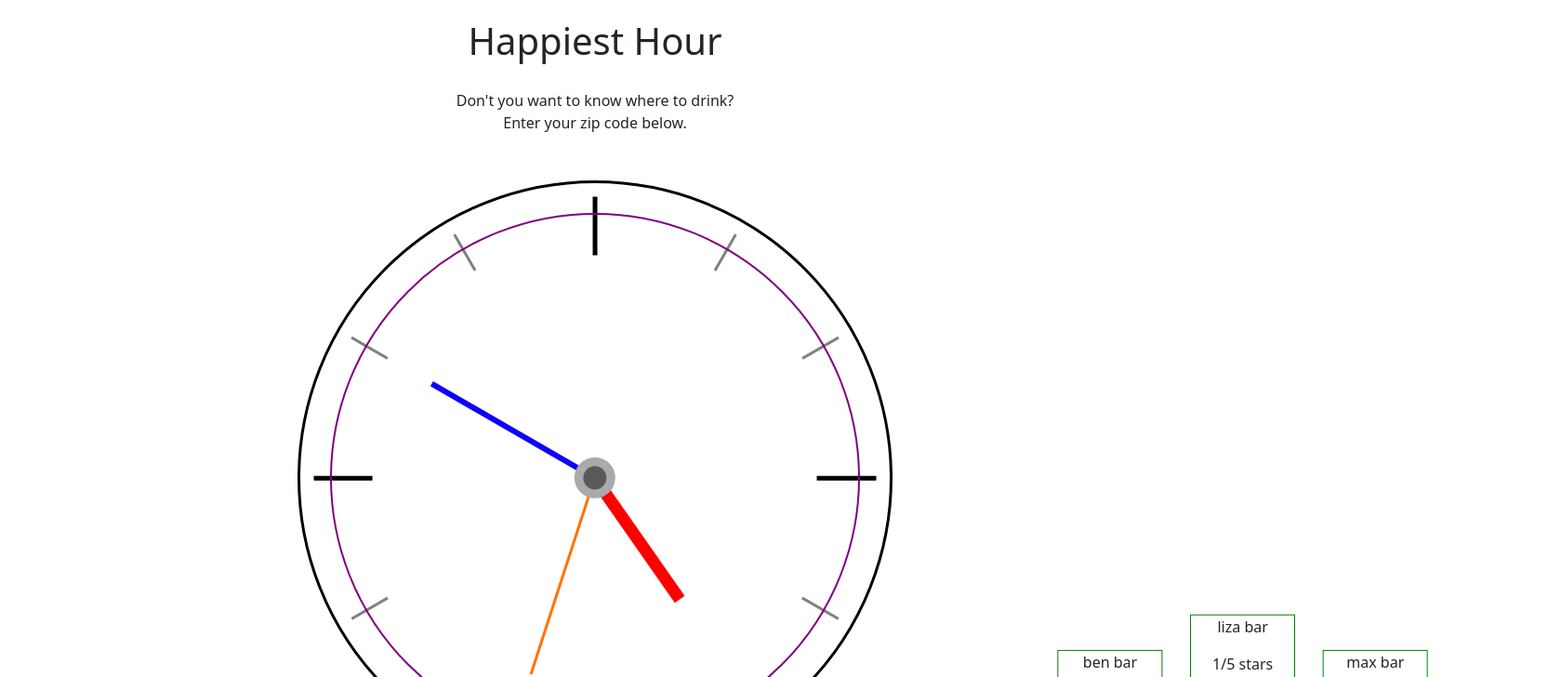
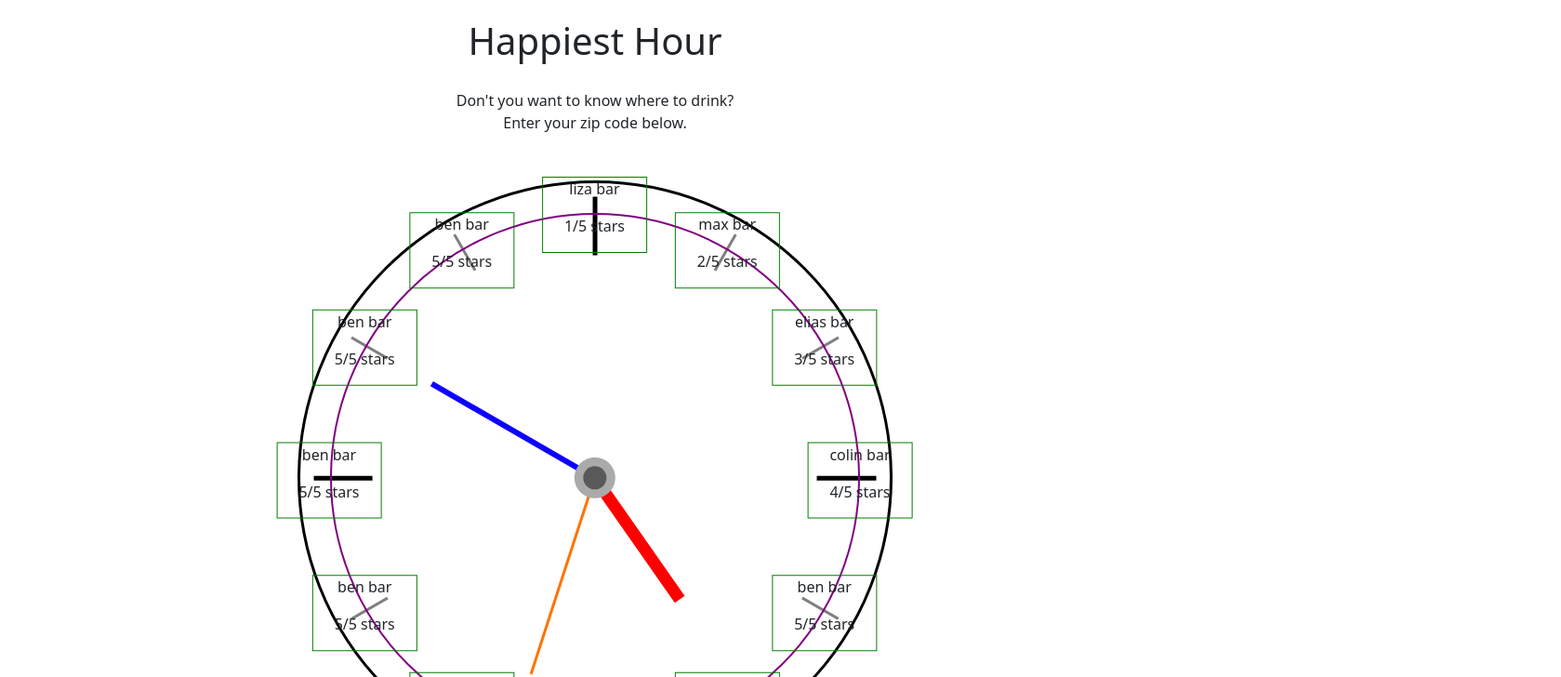
Before and after one commit to ColdWeatherBoyy/happiest-hour, a React (Vite) app in the folder client/: page / in a window 1280 px wide. Shown: the top 728 px of the page at 93% size, 1679 px wide, since content can reach past the window. Built offline with nearby package versions, Linux system fonts and the light colour scheme.

Commit message:
updates to using useref for card placement. rough positioning – need to figure out what the values are

```diff
--- a/client/src/components/Clock/BarCard/Card.jsx
+++ b/client/src/components/Clock/BarCard/Card.jsx
@@ -1,15 +1,16 @@
 function Card({ name, rating, xval, yval }) {
+	const translateX = `calc(${xval}px - 63%)`;
+	const translateY = `calc(${yval}px - 50%)`;
 	return (
 		<div
 			style={{
 				position: `absolute`,
 				zIndex: `2`,
-				bottom: `50%`,
-				left: `50%`,
 				border: `1px solid green`,
 				width: `20%`,
 				textAlign: `center`,
-				transform: `translateX(${xval}px) translateY(${yval}px)`,
+				// right: `100%`,
+				transform: `translateX(${translateX}) translateY(${translateY})`,
 			}}
 		>
 			<p>{name}</p>
--- /dev/null
+++ b/client/src/components/Clock/BarCard/DataDisplay.css
@@ -0,0 +1,8 @@
+.container {
+	position: relative;
+	border: 2px solid purple;
+	border-radius: 50%;
+	width: 90%;
+	height: 90%;
+	bottom: 92%;
+}
--- /dev/null
+++ b/client/src/components/Clock/BarCard/DataDisplay.jsx
@@ -0,0 +1,89 @@
+import placeholderData from "../../../assets/PlaceholderData";
+import "./DataDisplay.css";
+import Card from "./Card";
+import { useEffect, useState, useRef } from "react";
+
+const Placeholder = () => {
+	const coordinatesRef = useRef();
+	const [coordinates, setCoordinates] = useState();
+	const [coordinatesAndData, setCoordinatesAndData] = useState();
+	const [loading, setLoading] = useState(true);
+
+	// this useEffect sets the coordinates of the 12 points on the circle in our state to be available once we get bar data
+	useEffect(() => {
+		const updateCoordinates = () => {
+			// Define thetas as an array of 12 angles in radians
+			let thetas = Array.from({ length: 12 }).map((_, index) => {
+				let degree = (index / 12) * 360;
+				return (degree * Math.PI) / 180;
+			});
+
+			for (let i = 0; i < 3; i++) {
+				thetas.unshift(thetas.pop());
+			}
+
+			// Get the dimensions of the center div using useRef
+			const container = coordinatesRef.current;
+			const containerWidth = container.offsetWidth;
+			const containerHeight = container.offsetHeight;
+
+			// Get the radius of the circle
+			const r = containerWidth / 2;
+
+			// Get the center of the circle
+			const h = containerWidth / 2;
+			const k = containerHeight / 2;
+
+			// Calculate the coordinates of the 12 points on the circle
+			const newCoordinates = thetas.map((theta) => {
+				return {
+					x: h + r * Math.cos(theta),
+					y: k + r * Math.sin(theta),
+				};
+			});
+
+			// Update the coordinates state
+			setCoordinates(newCoordinates);
+		};
+
+		updateCoordinates();
+	}, []);
+
+	// this useEffect combines our coordinate data for circle placement with our bar data from the yelp API (currently hardcoded test data)
+	// Remember to change the trigger to the useEffect to be on the successful return of the API call
+	useEffect(() => {
+		if (!coordinates) return;
+
+		// run through each object in both of our arrays to combine them in objects in our temporary Array
+		const tempCoordinatesAndData = coordinates.map((coordinate, index) => {
+			return {
+				key: index,
+				name: placeholderData[index].name,
+				rating: placeholderData[index].rating,
+				x: coordinate.x,
+				y: coordinate.y,
+			};
+		});
+
+		setCoordinatesAndData(tempCoordinatesAndData);
+	}, [coordinates]);
+
+	useEffect(() => {
+		if (!coordinatesAndData) return;
+		setLoading(false);
+	}, [coordinatesAndData]);
+
+	return (
+		<div ref={coordinatesRef} id="dimensions" className="container">
+			{loading ? (
+				<></>
+			) : (
+				coordinatesAndData.map(({ key, name, rating, x, y }) => {
+					return <Card key={key} name={name} rating={rating} xval={x} yval={y} />;
+				})
+			)}
+		</div>
+	);
+};
+
+export default Placeholder;
--- a/client/src/components/Clock/BarCard/Placeholder.css
+++ /dev/null
@@ -1,20 +0,0 @@
-.container {
-	position: relative;
-	border: 2px solid purple;
-	border-radius: 50%;
-	width: 90%;
-	height: 90%;
-	bottom: 92%;
-}
-
-/* .placeholder {
-	border: 1px solid green;
-	width: 25%;
-	text-align: center;
-	position: absolute;
-	bottom: 50%;
-	left: 50%;
-	transform: translate(-50%, 50%);
-	z-index: 2;
-	background-color: white;
-} */
--- a/client/src/components/Clock/BarCard/Placeholder.jsx
+++ /dev/null
@@ -1,88 +0,0 @@
-import placeholderData from "../../../assets/PlaceholderData";
-import "./Placeholder.css";
-import Card from "./Card";
-import { useEffect, useState } from "react";
-import { set } from "mongoose";
-
-const Placeholder = () => {
-	let h, k, r;
-	const [coordinates, setCoordinates] = useState();
-	const [coordinatesAndData, setCoordinatesAndData] = useState();
-	const [loading, setLoading] = useState(true);
-
-	// this useEffect sets the coordinates of the 12 points on the circle in our state to be available once we get bar data
-	useEffect(() => {
-		// define thetas as an array of 12 angles in radians
-		let thetas = Array.from({ length: 12 }).map((_, index) => {
-			let degree = (index / 12) * 360;
-			return (degree * Math.PI) / 180;
-		});
-
-		for (let i = 0; i < 3; i++) {
-			thetas.unshift(thetas.pop());
-		}
-
-		// get the dimensions of the center div
-		const center = document.getElementById("dimensions");
-		const dimensions = center.getBoundingClientRect();
-
-		// get the radius of the circle
-		const circleDim = document.getElementById("dimensions").getBoundingClientRect();
-		r = circleDim.width / 2;
-
-		// get the center of the circle
-		const { x, y, width, height } = dimensions;
-		h = x + 0.5 * width;
-		k = y + 0.5 * height;
-
-		// set the coordinates of the 12 points on the circle in our state
-		setCoordinates(
-			thetas.map((theta) => {
-				return {
-					x: h + r * Math.cos(theta),
-					y: k + r * Math.sin(theta),
-				};
-			})
-		);
-	}, []);
-
-	// this useEffect combines our coordinate data for circle placement with our bar data from the yelp API (currently hardcoded test data)
-	// Remember to change the trigger to the useEffect to be on the successful return of the API call
-	useEffect(() => {
-		if (!coordinates) return;
-
-		// Establishes an empty array to combine our coordinate and bar data
-		const tempCoordinatesAndData = [];
-		// run through each object in both of our arrays to combine them in objects in our temporary Array
-		for (let i = 0; i < coordinates.length; i++) {
-			tempCoordinatesAndData.push({
-				key: i,
-				name: placeholderData[i].name,
-				rating: placeholderData[i].rating,
-				x: coordinates[i].x,
-				y: coordinates[i].y,
-			});
-		}
-
-		setCoordinatesAndData(tempCoordinatesAndData);
-	}, [coordinates]);
-
-	useEffect(() => {
-		if (!coordinatesAndData) return;
-		setLoading(false);
-	}, [coordinatesAndData]);
-
-	return (
-		<div id="dimensions" className="container">
-			{loading ? (
-				<></>
-			) : (
-				coordinatesAndData.map(({ key, name, rating, x, y }) => {
-					return <Card key={key} name={name} rating={rating} xval={x} yval={y} />;
-				})
-			)}
-		</div>
-	);
-};
-
-export default Placeholder;
--- a/client/src/components/Clock/Clock.jsx
+++ b/client/src/components/Clock/Clock.jsx
@@ -1,6 +1,6 @@
 import "./Clock.css";
 import Numbers from "./Numbers/Numbers";
-import Placeholder from "./BarCard/Placeholder";
+import DataDisplay from "./BarCard/DataDisplay";
 import ClockHands from "./ClockHands/ClockHands";
 import SubmitForm from "../SubmitForm/SubmitForm";
 
@@ -8,7 +8,7 @@ const Clock = ({ setSubmittedZip }) => {
 	return (
 		<div className="clock-frame">
 			<Numbers />
-			<Placeholder />
+			<DataDisplay />
 			<ClockHands />
 			<SubmitForm setSubmittedZip={(zipCode) => setSubmittedZip(zipCode)} />
 		</div>
```
Also changed, not shown: client/src/utils/hooks/useWindowDimensions.js (+4 -5 lines).
